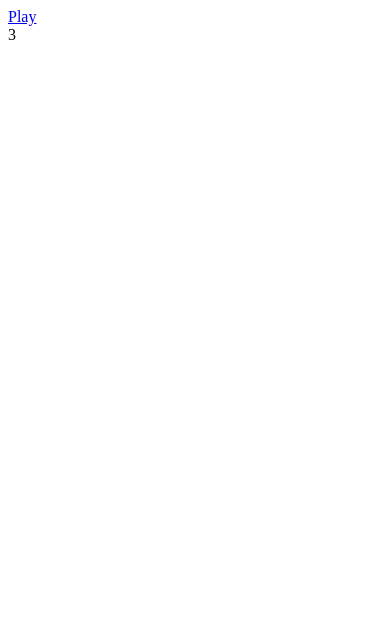
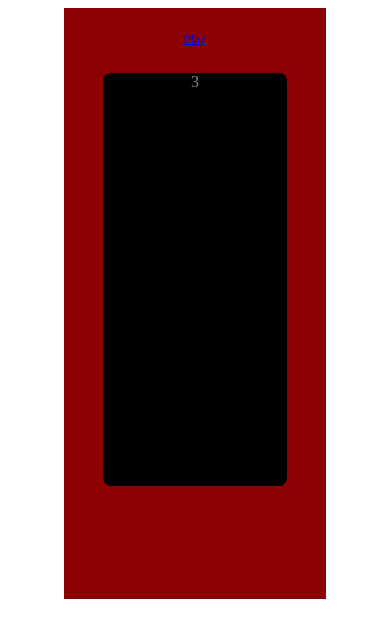
Before and after one commit to rikkhill/new_year, a plain HTML site: page butler/index.html in a window 390 px wide. Both pictures are taken after a click on the link "Play". Drawn offline with Linux system fonts and the light colour scheme.

Commit message:
WTBS visual styling

```diff
--- a/butler/index.html
+++ b/butler/index.html
@@ -19,7 +19,7 @@
         <a href="#" id="play">Play</a>
     </div>
      <div id="screen">
-        The screen goes here
+         &nbsp;
     </div>
 </div>
 
@@ -89,11 +89,11 @@
     countdown();
 
     setTimeout(function() {
-      screen.innerHTML = `<img src='${randomVideoURL}' width="500px"/>`;
+      screen.innerHTML = `<div class='content'><img src='${randomVideoURL}' width="500px"/></div>`;
     }, 5000);
 
     setTimeout(function() {
-      screen.innerHTML = "~FIN~"
+      screen.innerHTML = "<span class='screentext'>~FIN~</span>"
     }, 11000);
 
 
--- a/butler/style.css
+++ b/butler/style.css
@@ -0,0 +1,63 @@
+
+html, body {
+    height: 100%;
+}
+
+.outerContainer {
+    background-color: darkred;
+    width: 70%;
+    height: 70%;
+    top: 15%;
+    margin-left: 15%;
+}
+
+#screen {
+    background-color: black;
+    width: 70%;
+    height: 70%;
+    margin-left: 15%;
+    margin-top: 7.5%;
+    color: #888888;
+    text-align: center;
+    overflow: hidden;
+    border-radius: 8px;
+}
+
+#controls {
+    z-index: 4;
+    font-size: 9pt;
+    text-align: center;
+    padding-bottom: 6px;
+    right: 14px;
+    top: 4px;
+    transition: color 0.6s, background 0.6s;
+}
+
+#controls [disabled] {
+    color: #ccc;
+}
+
+#controls>*:not(:last-child):after {
+    content: " | ";
+}
+
+.content {
+    text-align: center;
+    display: block;
+}
+
+.screentext {
+    text-align: center;
+    margin-top: 45%;
+    font-size: x-large;
+}
+
+@media screen and (max-width: 980px) {
+    #controls {
+        z-index: 2;
+        padding-top: 24px;
+        top: 0;
+        left: 0;
+        right: 0;
+    }
+}
```
